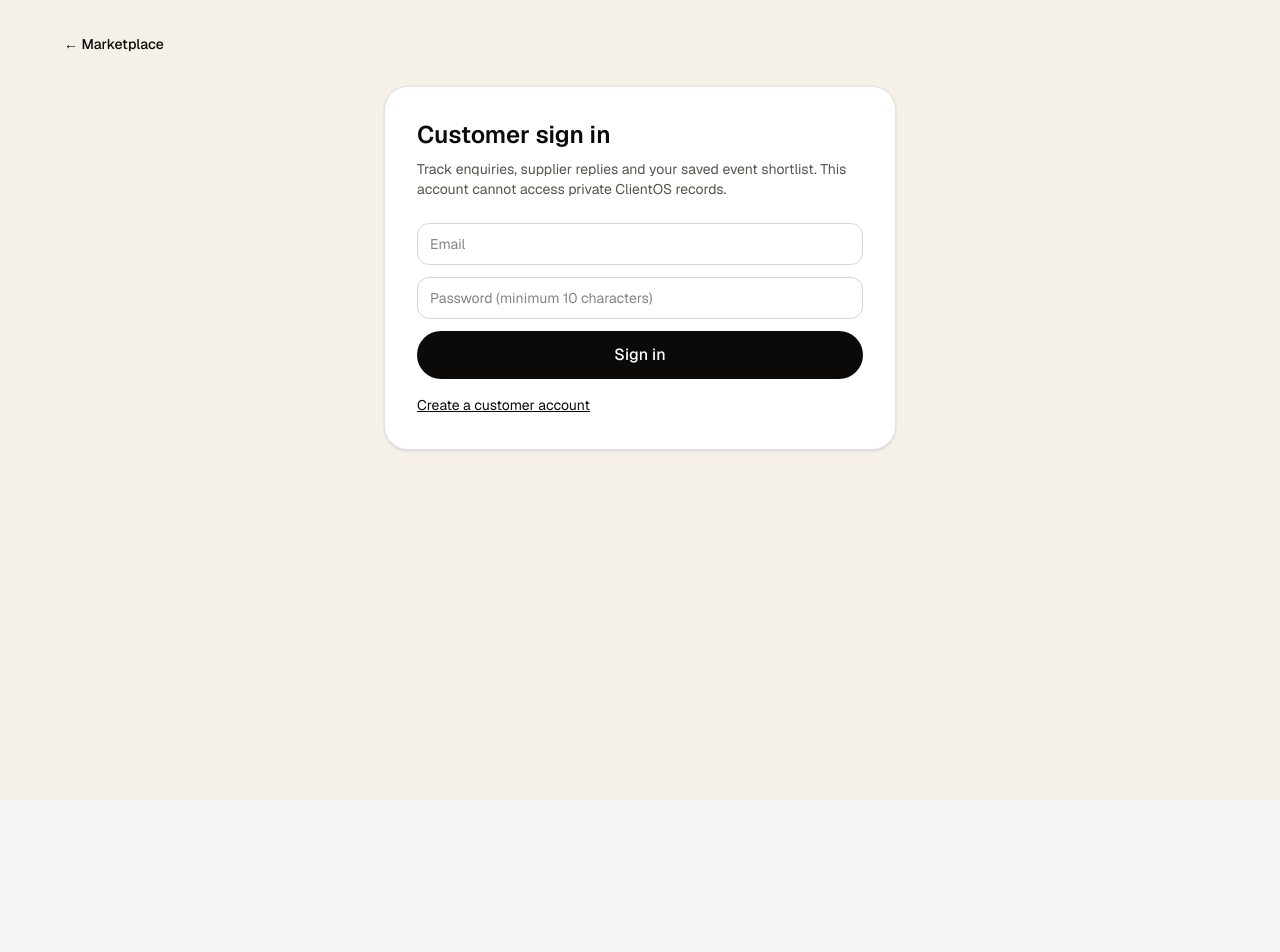
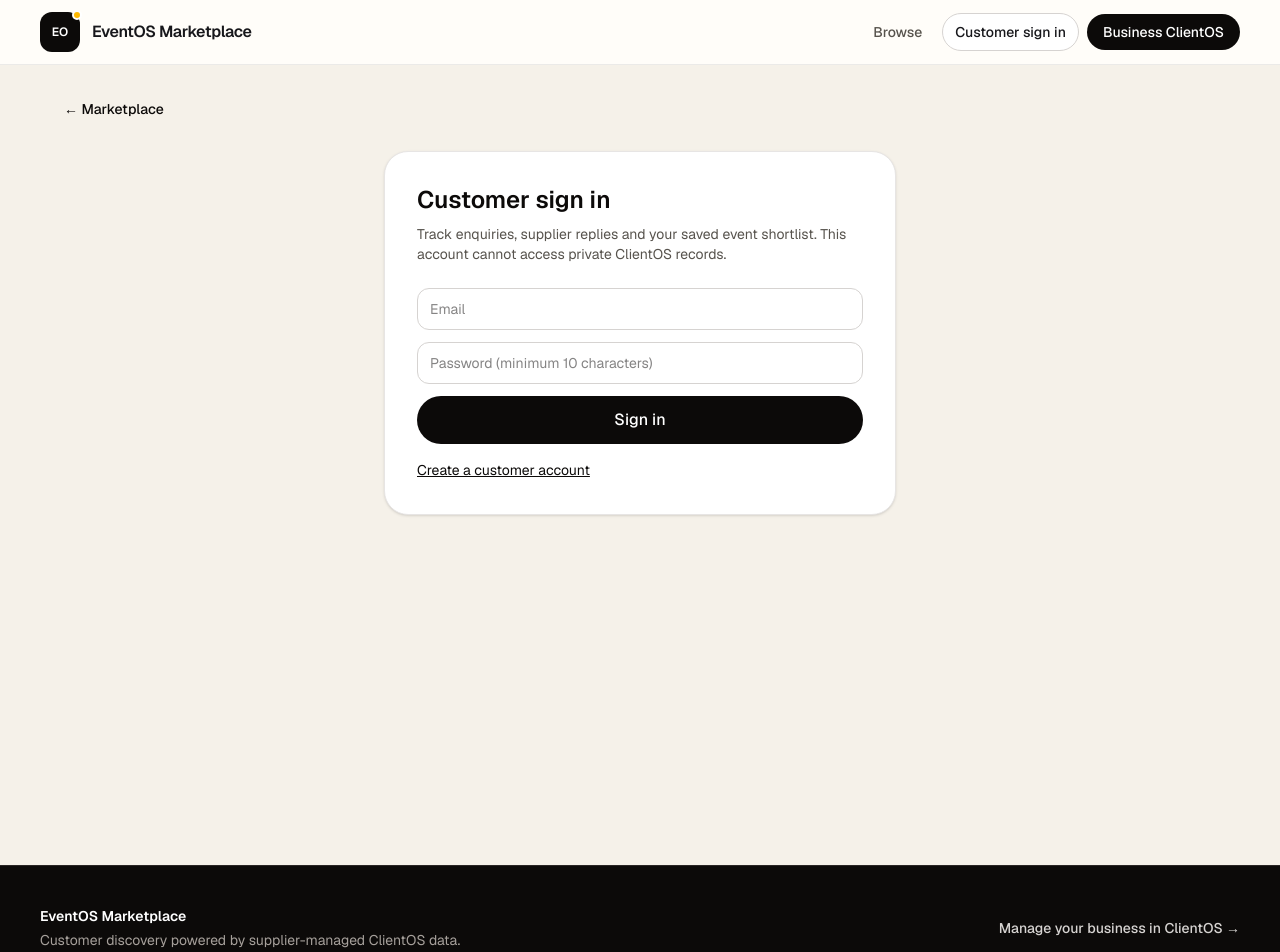
Before and after one commit to dewittsarel-dev/EventOS, a Next.js app in the folder apps/web/: page /marketplace/account in a window 1280 px wide. Shown: the top 952 px of the page. Before the commit the page ends 800 px from the top, so only its background shows below. Built offline with nearby package versions, Linux system fonts and the light colour scheme.

Commit message:
Refine Marketplace customer experience

```diff
--- a/apps/web/src/app/marketplace/account/page.tsx
+++ b/apps/web/src/app/marketplace/account/page.tsx
@@ -4,6 +4,7 @@ import { FormEvent, useCallback, useEffect, useState } from 'react';
 import { clearMarketplaceCustomerSession, readMarketplaceCustomerSession, writeMarketplaceCustomerSession } from '@/lib/marketplace-customer-session';
 import { listCustomerEnquiries, listCustomerShortlist, loginMarketplaceCustomer, registerMarketplaceCustomer, removeCustomerShortlist, sendCustomerEnquiryMessage } from '@/lib/marketplace-public-api';
 import type { MarketplaceCustomerEnquiry, MarketplaceCustomerSession, MarketplaceShortlistItem } from '@/lib/marketplace-public-types';
+import { MarketplaceFooter, MarketplaceHeader } from '@/components/marketplace/marketplace-shell';
 
 const field = 'rounded-xl border border-stone-300 bg-white px-3 py-2.5 text-sm outline-none focus:border-amber-500';
 
@@ -184,6 +185,8 @@ export default function MarketplaceAccountPage() {
 
 function MarketplaceFrame({ children }: { children: React.ReactNode }) {
   return (
+    <>
+      <MarketplaceHeader compact />
       <main className="min-h-screen bg-[#f5f1e9] px-5 py-8 text-stone-950 md:px-10">
         <div className="mx-auto max-w-6xl">
           <a href="/marketplace" className="mb-8 inline-block text-sm font-medium">
@@ -192,5 +195,7 @@ function MarketplaceFrame({ children }: { children: React.ReactNode }) {
           {children}
         </div>
       </main>
+      <MarketplaceFooter />
+    </>
   );
 }
--- a/apps/web/src/app/marketplace/suppliers/[slug]/page.tsx
+++ b/apps/web/src/app/marketplace/suppliers/[slug]/page.tsx
@@ -5,6 +5,7 @@ import { useEffect, useState } from 'react';
 import { useParams } from 'next/navigation';
 import { listMarketplaceListings } from '../../../../lib/marketplace-public-api';
 import type { MarketplaceListing } from '../../../../lib/marketplace-public-types';
+import { MarketplaceFooter, MarketplaceHeader } from '../../../../components/marketplace/marketplace-shell';
 
 export default function MarketplaceSupplierPage() {
   const { slug } = useParams<{ slug: string }>();
@@ -15,11 +16,10 @@ export default function MarketplaceSupplierPage() {
   useEffect(() => { void listMarketplaceListings({ supplier: String(slug), limit: 48 }).then((result) => setListings(result.items)).catch((cause: unknown) => setError(cause instanceof Error ? cause.message : 'Supplier could not be loaded.')).finally(() => setLoaded(true)); }, [slug]);
   const supplier = listings[0];
 
-  return <main className="min-h-screen bg-[#f5f1e9] text-stone-950">
-    <header className="border-b border-stone-200 bg-[#fffdf9] px-5 py-4 md:px-10"><div className="mx-auto flex max-w-7xl items-center justify-between gap-3"><a href="/marketplace" className="font-semibold tracking-tight">← EventOS Marketplace</a><a href="/login" className="rounded-full border border-stone-300 bg-white px-4 py-2 text-sm">ClientOS sign in</a></div></header>
+  return <><MarketplaceHeader compact /><main className="min-h-screen bg-[#f5f1e9] text-stone-950">
     {error ? <p role="alert" className="mx-auto mt-6 max-w-7xl rounded-2xl border border-red-200 bg-red-50 p-4 text-sm text-red-700">{error}</p> : null}
     {loaded && !supplier && !error ? <div className="p-12 text-center"><h1 className="text-2xl font-semibold">Supplier not found</h1><a href="/marketplace" className="mt-4 inline-block underline">Return to Marketplace</a></div> : null}
     {supplier ? <><section className="bg-stone-950 px-5 py-12 text-white md:px-10 md:py-16"><div className="mx-auto flex max-w-7xl flex-col gap-5 sm:flex-row sm:items-center">{supplier.supplierLogoUrl ? <img src={supplier.supplierLogoUrl} alt="" className="h-20 w-20 rounded-2xl bg-white object-contain p-2" /> : <span className="flex h-20 w-20 items-center justify-center rounded-2xl bg-white text-lg font-semibold text-stone-950">EO</span>}<div><p className="text-xs font-semibold uppercase tracking-[0.18em] text-amber-300">Marketplace supplier</p><h1 className="mt-2 text-3xl font-semibold tracking-tight md:text-5xl">{supplier.supplierName}</h1><p className="mt-2 text-stone-400">{listings.length} published listing{listings.length === 1 ? '' : 's'}</p></div>{supplier.supplierWebsite ? <a href={supplier.supplierWebsite} target="_blank" rel="noreferrer" className="rounded-full border border-white/30 px-4 py-2 text-sm sm:ml-auto">Visit supplier website ↗</a> : null}</div></section>
     <section className="mx-auto max-w-7xl px-5 py-10 md:px-10"><h2 className="text-2xl font-semibold">Published catalogue</h2><div className="mt-6 grid gap-5 sm:grid-cols-2 lg:grid-cols-3 xl:grid-cols-4">{listings.map((item) => <a key={item.id} href={`/marketplace/listings/${item.id}`} className="group overflow-hidden rounded-3xl border border-stone-200 bg-white shadow-sm hover:-translate-y-1 hover:shadow-xl"><div className="aspect-[4/3] bg-stone-200">{item.primaryPhotoUrl ? <img src={item.primaryPhotoUrl} alt={item.title || ''} className="h-full w-full object-cover transition group-hover:scale-[1.02]" /> : null}</div><div className="p-5"><p className="text-xs uppercase tracking-wide text-stone-400">{item.categoryName}</p><h3 className="mt-1 font-semibold">{item.title}</h3><p className="mt-3 text-sm text-stone-500">{item.availabilityStatus}</p></div></a>)}</div></section></> : null}
-  </main>;
+  </main><MarketplaceFooter /></>;
 }
--- /dev/null
+++ b/apps/web/src/components/marketplace/marketplace-shell.tsx
@@ -0,0 +1,45 @@
+'use client';
+
+import Link from 'next/link';
+import { readMarketplaceCustomerSession } from '@/lib/marketplace-customer-session';
+
+export function MarketplaceHeader({ compact = false }: { compact?: boolean }) {
+  const customerSession = readMarketplaceCustomerSession();
+
+  return (
+    <header className="sticky top-0 z-40 border-b border-stone-200/80 bg-[#fffdf9]/95 px-4 backdrop-blur-xl md:px-10">
+      <div className={`mx-auto flex max-w-7xl items-center justify-between gap-3 ${compact ? 'h-16' : 'h-[4.5rem]'}`}>
+        <Link href="/marketplace" className="flex min-w-0 items-center gap-3" aria-label="EventOS Marketplace home">
+          <span className="relative flex h-10 w-10 shrink-0 items-center justify-center rounded-xl bg-stone-950 text-xs font-semibold text-white">
+            EO
+            <span className="absolute -right-0.5 -top-0.5 h-2.5 w-2.5 rounded-full border-2 border-white bg-amber-400" />
+          </span>
+          <span className="min-w-0">
+            <span className="block truncate text-sm font-semibold tracking-tight sm:text-base">EventOS Marketplace</span>
+            {!compact ? <span className="hidden text-[11px] text-stone-500 sm:block">Find the right partners for your event</span> : null}
+          </span>
+        </Link>
+        <nav aria-label="Marketplace navigation" className="flex shrink-0 items-center gap-2">
+          <Link href="/marketplace" className="hidden rounded-full px-3 py-2 text-sm font-medium text-stone-600 hover:bg-stone-100 hover:text-stone-950 md:block">Browse</Link>
+          <Link href="/marketplace/account" className="rounded-full border border-stone-300 bg-white px-3 py-2 text-xs font-medium hover:border-stone-950 sm:text-sm">
+            {customerSession ? 'My planning' : 'Customer sign in'}
+          </Link>
+          <Link href="/login" aria-label="Business ClientOS" className="rounded-full bg-stone-950 px-3 py-2 text-xs font-medium text-white hover:bg-amber-300 hover:text-stone-950 sm:px-4 sm:text-sm">
+            <span className="sm:hidden">ClientOS</span><span className="hidden sm:inline">Business ClientOS</span>
+          </Link>
+        </nav>
+      </div>
+    </header>
+  );
+}
+
+export function MarketplaceFooter() {
+  return (
+    <footer className="border-t border-stone-800 bg-stone-950 px-5 py-10 text-stone-400 md:px-10">
+      <div className="mx-auto flex max-w-7xl flex-col gap-4 text-sm sm:flex-row sm:items-center sm:justify-between">
+        <div><p className="font-semibold text-white">EventOS Marketplace</p><p className="mt-1">Customer discovery powered by supplier-managed ClientOS data.</p></div>
+        <Link href="/login" className="font-medium text-stone-300 hover:text-amber-300">Manage your business in ClientOS →</Link>
+      </div>
+    </footer>
+  );
+}
```
Also changed, not shown: apps/web/src/app/marketplace/listings/[id]/page.tsx (+4 -4 lines), apps/web/src/app/marketplace/page.tsx (+11 -40 lines), 1 other file (tests, documents, lock files or other folders). Lines whose indentation alone changed are shown as unchanged.
